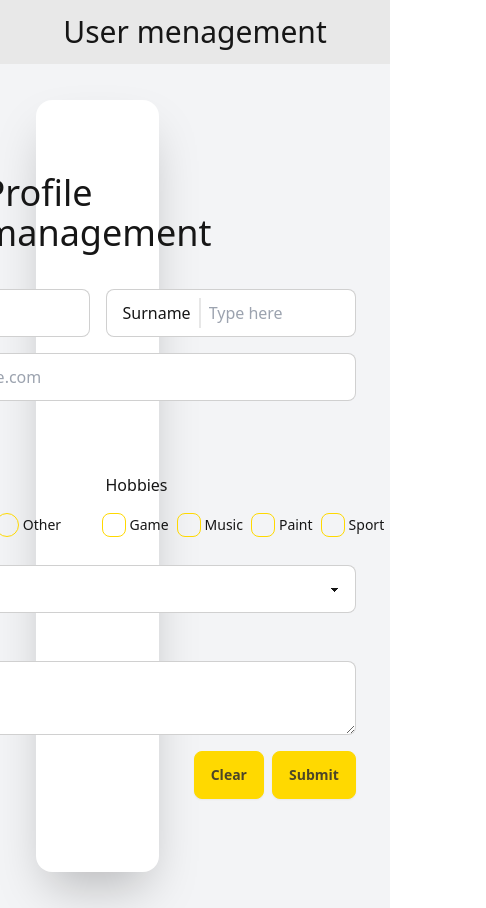
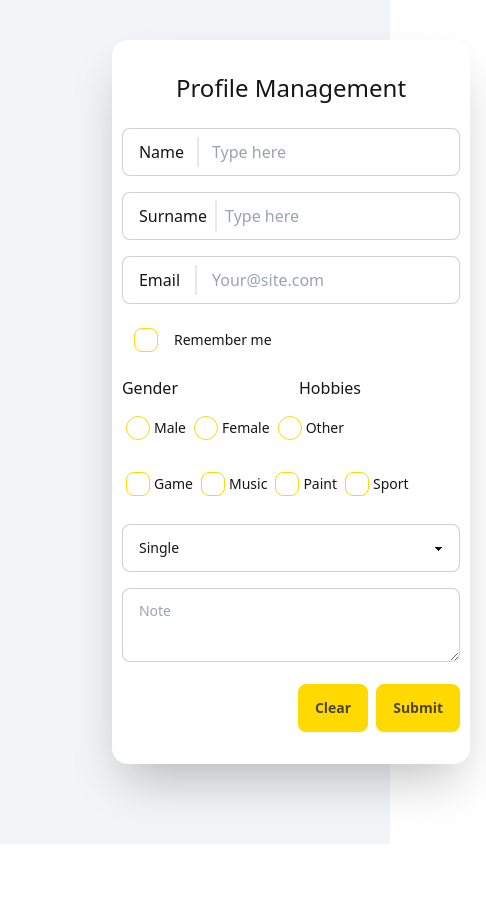
Before and after one commit to GuideMiee/CRUD, a React (Vite) app: page / in a window 390 px wide. Shown: the whole page, 486 px wide, since content can reach past the window. After the commit the page ends 844 px from the top, so only its background shows below. Built offline with nearby package versions, Linux system fonts and the light colour scheme.

Commit message:
Update solution & fix bug

```diff
--- a/src/App.jsx
+++ b/src/App.jsx
@@ -5,7 +5,7 @@ import Navbar from "./components/Navbar";
 export default function App() {
   return (
     <div>
-      <Navbar ></Navbar>
+
       <Form ></Form>
 
     </div>
--- a/src/components/Form.jsx
+++ b/src/components/Form.jsx
@@ -16,7 +16,7 @@ const FormLayout = () => {
   const handleDelete = (index) => {
     const newData = showData.filter((_, i) => i !== index);
     setShowData(newData);
-  }
+  };
 
   const handleClear = () => {
     setFormData({
@@ -27,17 +27,14 @@ const FormLayout = () => {
       gender: "",
       hobby: [],
       note: "",
-      status: "status",
+      status: "",
     });
   };
 
   const handleSubmit = (e) => {
     e.preventDefault();
-
-    console.log("formDataSubmit", formData);
+    handleClear();
     setShowData([...showData, formData]);
-    console.log("formshowData", showData);
-    handleClear();
   };
 
   const handleCheckboxChange = (e) => {
@@ -51,19 +48,20 @@ const FormLayout = () => {
   };
 
   return (
-    <div className=" grid grid-cols-2  bg-gray-100 h-screen">
+    <div className="bg-gray-100 h-auto min-h-screen">
+    <div className="flex flex-col lg:flex-row ">
       {/* Form Section */}
-
-      <div className="items-center justify-center card bg-base-100  shadow-2xl m-9">
-        <div className="pb-9 text-4xl "> Profile management </div>
+      <div className="w-full  lg:fixed ml-24 md:w-2/5 flex-shrink-0">
+        <div className="card bg-base-100 shadow-2xl mx-4 lg:mx-11 my-10 lg:my-20 p-8 lg:p-20 items-center">
+          <div className="pb-6 lg:pb-9 text-2xl lg:text-4xl">Profile Management</div>
           <form onSubmit={handleSubmit}>
-          <div className="mb-4 grid grid-cols-2 gap-4 ">
+            <div className="mb-4 grid grid-cols-1 lg:grid-cols-2 gap-4">
               <label className="input input-bordered flex items-center">
                 Name
                 <div className="divider divider-horizontal m-2"></div>
                 <input
                   type="text"
-                className="grow"
+                  className="grow "
                   value={formData.name}
                   placeholder="Type here"
                   onChange={(e) =>
@@ -75,12 +73,12 @@ const FormLayout = () => {
                 />
               </label>
 
-            <label className="input input-bordered flex items-center ">
+              <label className="input input-bordered flex items-center">
                 Surname
-              <div className="divider divider-horizontal m-2"></div>
+                <div className="divider divider-horizontal m-2 "></div>
                 <input
                   type="text"
-                className="email"
+                  className="grow"
                   value={formData.surname}
                   placeholder="Type here"
                   onChange={(e) =>
@@ -92,10 +90,11 @@ const FormLayout = () => {
                 />
               </label>
             </div>
+
             <div className="mb-4">
               <label className="input input-bordered flex items-center">
                 Email
-              <div className="divider divider-horizontal m-2"></div>
+                <div className="divider divider-horizontal m-2 "></div>
                 <input
                   type="text"
                   className="grow"
@@ -111,14 +110,13 @@ const FormLayout = () => {
               </label>
             </div>
 
-          {/* Checkbox */}
             <div className="form-control">
               <label className="cursor-pointer label w-fit gap-4 ml-2 mb-4">
                 <input
                   name="check"
                   type="checkbox"
                   className="checkbox checkbox-primary"
-                value={formData.check}
+                  checked={formData.check}
                   onChange={(e) =>
                     setFormData((prevData) => ({
                       ...prevData,
@@ -131,21 +129,21 @@ const FormLayout = () => {
             </div>
 
             <div className="mb-4">
-            {/* Gender Radio Buttons and Hobbies Checkboxes */}
               <div className="grid grid-cols-2 gap-4 mb-1">
                 <div className="mb-1">Gender</div>
                 <div className="mb-1">Hobbies</div>
               </div>
 
-            <div className="flex mb-5">
-              {/* Radio Buttons */}
-              <div className="w-1/2 flex">
+              <div className="flex flex-wrap lg:flex-nowrap mb-5">
+                {/* Gender */}
+                <div className="w-full lg:w-1/2 flex mb-4 lg:mb-0">
                   <label className="label gap-1">
                     <input
                       type="radio"
                       name="gender"
                       value="male"
                       className="radio radio-primary"
+                      checked={formData.gender === "male"}
                       onChange={(e) =>
                         setFormData((prevData) => ({
                           ...prevData,
@@ -155,13 +153,13 @@ const FormLayout = () => {
                     />
                     <span className="label-text">Male</span>
                   </label>
-
                   <label className="label gap-1">
                     <input
                       type="radio"
                       name="gender"
                       value="female"
                       className="radio radio-primary"
+                      checked={formData.gender === "female"}
                       onChange={(e) =>
                         setFormData((prevData) => ({
                           ...prevData,
@@ -177,6 +175,7 @@ const FormLayout = () => {
                       name="gender"
                       value="other"
                       className="radio radio-primary"
+                      checked={formData.gender === "other"}
                       onChange={(e) =>
                         setFormData((prevData) => ({
                           ...prevData,
@@ -188,9 +187,8 @@ const FormLayout = () => {
                   </label>
                 </div>
 
-              {/* Hobbies Checkboxes */}
-              <div className="w-1/2 flex">
-                <div className="form-control">
+                {/* Hobbies */}
+                <div className="w-full lg:w-1/2 flex flex-wrap">
                   <label className="label cursor-pointer gap-1">
                     <input
                       type="checkbox"
@@ -199,10 +197,8 @@ const FormLayout = () => {
                       className="checkbox checkbox-primary"
                       onChange={handleCheckboxChange}
                     />
-                    <span className="label-text ">Game</span>
+                    <span className="label-text">Game</span>
                   </label>
-                </div>
-                <div className="form-control">
                   <label className="label cursor-pointer gap-1">
                     <input
                       type="checkbox"
@@ -211,10 +207,8 @@ const FormLayout = () => {
                       className="checkbox checkbox-primary"
                       onChange={handleCheckboxChange}
                     />
-                    <span className="label-text ">Music</span>
+                    <span className="label-text">Music</span>
                   </label>
-                </div>
-                <div className="form-control">
                   <label className="label cursor-pointer gap-1">
                     <input
                       type="checkbox"
@@ -223,10 +217,8 @@ const FormLayout = () => {
                       className="checkbox checkbox-primary"
                       onChange={handleCheckboxChange}
                     />
-                    <span className="label-text ">Paint</span>
+                    <span className="label-text">Paint</span>
                   </label>
-                </div>
-                <div className="form-control">
                   <label className="label cursor-pointer gap-1">
                     <input
                       type="checkbox"
@@ -235,17 +227,17 @@ const FormLayout = () => {
                       className="checkbox checkbox-primary"
                       onChange={handleCheckboxChange}
                     />
-                    <span className="label-text ">Sport</span>
+                    <span className="label-text">Sport</span>
                   </label>
                 </div>
               </div>
             </div>
-          </div>
 
-          {/* Dropdown */}
+            {/* Status Dropdown */}
             <div className="mb-4">
               <select
                 className="select select-bordered w-full"
+                value={formData.status}
                 onChange={(e) =>
                   setFormData((prevData) => ({
                     ...prevData,
@@ -261,14 +253,14 @@ const FormLayout = () => {
                 <option value="divorce">Divorce</option>
               </select>
             </div>
-          {/* Input Note */}
-          <label>
-            <span className="flex w-full mb-2">Note</span>
 
+            {/* Note */}
+            <div className="mb-4">
               <textarea
-              type="text "
-              className="grow textarea textarea-bordered flex w-full mb-4"
+                type="text"
+                className="textarea textarea-bordered w-full"
                 value={formData.note}
+                placeholder="Note"
                 onChange={(e) =>
                   setFormData((prevData) => ({
                     ...prevData,
@@ -276,42 +268,32 @@ const FormLayout = () => {
                   }))
                 }
               />
-          </label>
+            </div>
+
             {/* Buttons */}
-          <div className="flex justify-end gap-2 ">
-            <button
-              type="reset"
-              className="btn btn-primary"
-              onClick={handleClear}
-            >
+            <div className="flex justify-end gap-2">
+              <button type="reset" className="btn btn-primary" onClick={handleClear}>
                 Clear
               </button>
-            <button
-              type="submit"
-              onClick={handleSubmit}
-              className="btn btn-primary "
-            >
+              <button type="submit" className="btn btn-primary">
                 Submit
               </button>
             </div>
           </form>
         </div>
+      </div>
 
       {/* Result Section */}
-      <div className="p-2 bg-gray-100 grid grid-cols-2 ">
-
+      {/* p-2 bg-gray-100 w-screen h-fit grid grid-cols-2 pl-36 */}
+      <div className="w h-fit ml-auto lg:w-3/5 p-2 grid grid-cols-1 md:grid-cols-2 pl-36 ">
         {showData.map((item, index) => (
-        <div className="card bg-base-100 shadow-xl h-fit m-3">
-          <div className="card-body">
-            <div className="p-4 bg-base-100">
-              <div className="grid grid-cols-2 gap-4">
-                <h1 className="text-2xl font-semibold mb-4">User</h1>
-
-                {/* Delete button aligned to the right */}
-                <div className="grid justify-end pr-3 pb-3">
+          <div className="card bg-base-100 shadow-xl h-fit m-3 mx-2">
+            <div className="card-body ">
+              <div className="grid gap-4 break-words">
+                <div className="grid grid-cols-2 justify-end mb-3 ">
+                  <h1 className="text-2xl font-semibold mb-4">User {index + 1}</h1>
                   <button
-                    className="btn p-3 btn-outline btn-error "
-                    value="delete"
+                    className="btn btn-outline btn-error"
                     onClick={() => handleDelete(index)}
                   >
                                             <svg
@@ -332,19 +314,15 @@ const FormLayout = () => {
                         </svg>
                   </button>
                 </div>
-
-                {/* User details */}
-                  <div key={index} className="mb-4">
-                    <p>ชื่อ: {item.name || "-"}</p>
-                    <p>นามสกุล: {item.surname || "-"}</p>
-                    <p>อีเมล: {item.email || "-"}</p>
-                    <p>จดจำ: {item.check ? "ใช่" : "ไม่ใช่"}</p>
-                    <p>เพศ: {item.gender || "-"}</p>
-                    <p>งานอดิเรก: {item.hobby.join(", ") || "-"}</p>
-                    <p>สถานะ: {item.status || "-"}</p>
-                    <p>หมายเหตุ: {item.note || "-"}</p>
-                  </div>
-
+                <div className="grid grid-cols-2 gap-2">
+                  <p>Name : {item.name || "-"}</p>
+                  <p>Surname : {item.surname || "-"}</p>
+                  <p>Email : {item.email || "-"}</p>
+                  <p>Remember : {item.check ? "✔" : "✘"}</p>
+                  <p>Gender : {item.gender || "-"}</p>
+                  <p>Hobbies : {item.hobby.join(", ") || "-"}</p>
+                  <p>Status : {item.status || "-"}</p>
+                  <p>Note : {item.note || "-"}</p>
                 </div>
               </div>
             </div>
@@ -352,6 +330,8 @@ const FormLayout = () => {
         ))}
       </div>
     </div>
+  </div>
+
   );
 };
 
```
Lines whose indentation alone changed are shown as unchanged.
